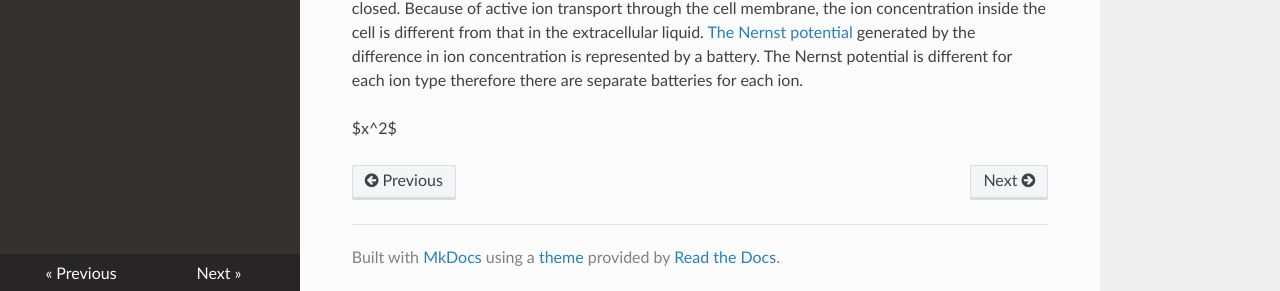
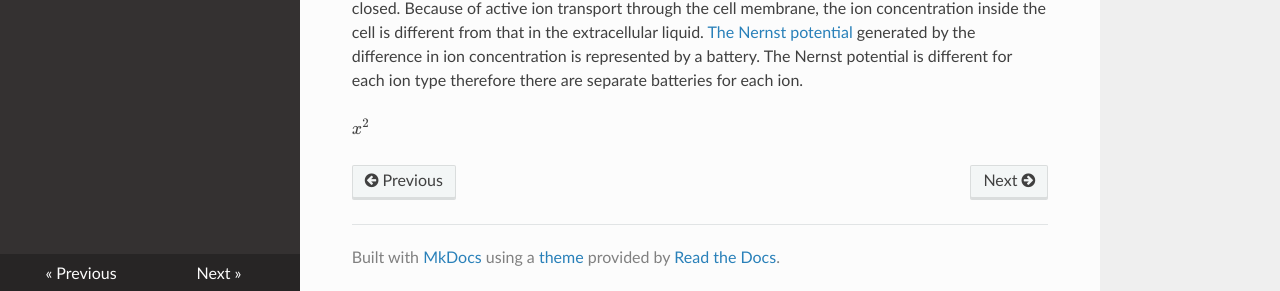
Before and after one commit to ErikaKvalem/Documentation-2018-MkDocs, an MkDocs documentation site: the page built from docs/cellm.md, in a window 1280 px wide and 1302 px high. Shown: the part 1008-1299 px from the top of the window. Built offline with MkDocs 1.6.1, drawn with Linux system fonts in a browser that asks for light colours; nearby versions of some CDN libraries; formulas are drawn with MathJax 3; old or Windows-style settings are respelled for this version of MkDocs.

Commit message:
Update mkdocs.yml

```diff
--- a/mkdocs.yml
+++ b/mkdocs.yml
@@ -6,3 +6,8 @@ pages:
      - Acknowledgment: Acknow.md
 
 theme: readthedocs
+markdown_extensions:
+    - mdx_math:
+        enable_dollar_delimiter: True #for use of inline $..$
+
+extra_javascript: ['https://cdn.mathjax.org/mathjax/latest/MathJax.js?config=TeX-AMS_HTML']
```
